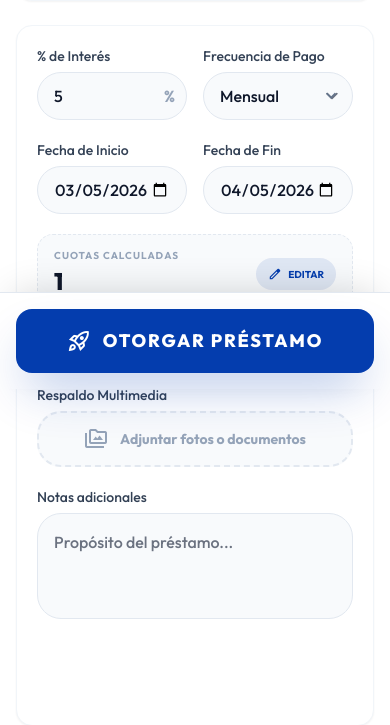
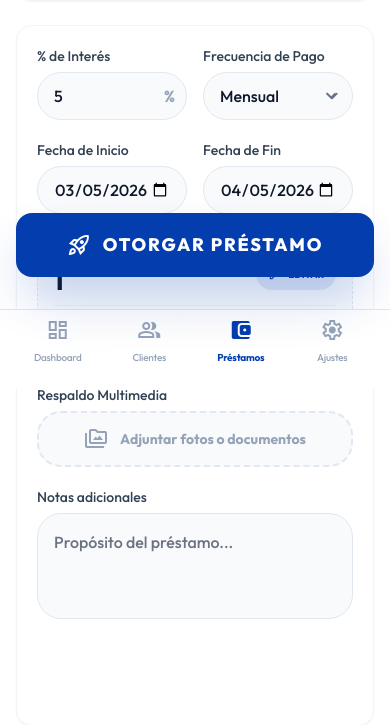
Before and after one commit to corruzo/melo-finance, a FastAPI app: template templates/formulario-de-prestamo.html in a window 390 px wide. Shown: the part 455-1180 px from the top of the page. Run offline with FastAPI, Linux system fonts and the light colour scheme; the template is opened without the code that fills it, so the values that code supplies are empty; some libraries are stand-ins or nearby versions.

Commit message:
Fix: Raised submit button to avoid overlap with nav bar and adjusted z-index layers

```diff
--- a/templates/formulario-de-prestamo.html
+++ b/templates/formulario-de-prestamo.html
@@ -129,7 +129,7 @@
             <!-- Main Content Area -->
             <main class="flex-1 flex flex-col lg:flex-row gap-6 lg:gap-8 p-4 md:p-8 overflow-y-auto">
                 <!-- Left Column: Form Fields -->
-                <div class="flex-1 space-y-6 md:space-y-8 max-w-2xl mx-auto lg:mx-0 w-full pb-32 lg:pb-8">
+                <div class="flex-1 space-y-6 md:space-y-8 max-w-2xl mx-auto lg:mx-0 w-full pb-52 lg:pb-12">
                     <!-- 1. Moneda -->
                     <div class="space-y-2">
                         <div class="flex p-1 bg-slate-200 dark:bg-slate-800 rounded-xl">
@@ -427,7 +427,7 @@
             </main>
 
             <!-- Quick Client Modal -->
-            <div id="quickClientModal" class="fixed inset-0 z-[60] hidden flex items-center justify-center">
+            <div id="quickClientModal" class="fixed inset-0 z-[80] hidden flex items-center justify-center">
                 <!-- Backdrop -->
                 <div class="absolute inset-0 bg-black/50 backdrop-blur-sm transition-opacity"
                     onclick="closeQuickClientModal()"></div>
@@ -471,11 +471,11 @@
                 </div>
             </div>
 
-            <!-- Bottom Action Bar (Mobile Only) -->
+            <!-- Bottom Action Bar (Mobile Only - Raised to avoid overlap with Nav Bar) -->
             <div
-                class="fixed bottom-0 left-0 right-0 z-[100] lg:hidden p-4 bg-white/95 dark:bg-slate-900/95 backdrop-blur-xl border-t border-slate-200 dark:border-slate-800 shadow-[0_-10px_40px_-15px_rgba(0,0,0,0.2)]">
+                class="fixed bottom-[96px] left-0 right-0 z-[70] lg:hidden p-4 bg-transparent pointer-events-none mb-[env(safe-area-inset-bottom)]">
                 <button type="submit" id="submitBtnMobile"
-                    class="w-full h-16 bg-primary hover:bg-primary/90 text-white font-black text-lg rounded-2xl shadow-2xl shadow-primary/30 flex items-center justify-center gap-3 transition-all active:scale-[0.98] disabled:opacity-50 disabled:cursor-not-allowed uppercase tracking-widest">
+                    class="w-full h-16 bg-primary hover:bg-primary/90 text-white font-black text-lg rounded-2xl shadow-2xl shadow-primary/30 flex items-center justify-center gap-3 transition-all active:scale-[0.98] disabled:opacity-50 disabled:cursor-not-allowed uppercase tracking-widest pointer-events-auto">
                     <span class="material-symbols-outlined text-2xl">rocket_launch</span>
                     <span>Otorgar Préstamo</span>
                 </button>
@@ -848,7 +848,7 @@
         <!-- Bottom Navigation Bar -->
         <!-- Main Navigation (Persistent bottom bar) -->
         <div
-            class="fixed bottom-0 md:bottom-6 left-0 right-0 hidden lg:flex max-w-md md:max-w-3xl lg:max-w-5xl mx-auto gap-2 border-t md:border border-slate-200 dark:border-slate-700 md:rounded-3xl md:shadow-2xl bg-white/90 dark:bg-slate-900/90 backdrop-blur-md px-4 pb-6 pt-2 md:py-2 z-50 transition-all">
+            class="fixed bottom-0 md:bottom-6 left-0 right-0 flex max-w-md md:max-w-3xl lg:max-w-5xl mx-auto gap-2 border-t md:border border-slate-200 dark:border-slate-700 md:rounded-3xl md:shadow-2xl bg-white/90 dark:bg-slate-900/90 backdrop-blur-md px-4 pb-6 pt-2 md:py-2 z-50 transition-all">
             <a class="flex flex-1 md:flex-row flex-col items-center justify-center gap-2 md:gap-3 text-slate-400 dark:text-slate-500 hover:text-primary transition-colors md:hover:bg-primary/5 md:py-3 md:rounded-xl"
                 href="/dashboard">
                 <span class="material-symbols-outlined">dashboard</span>
```
